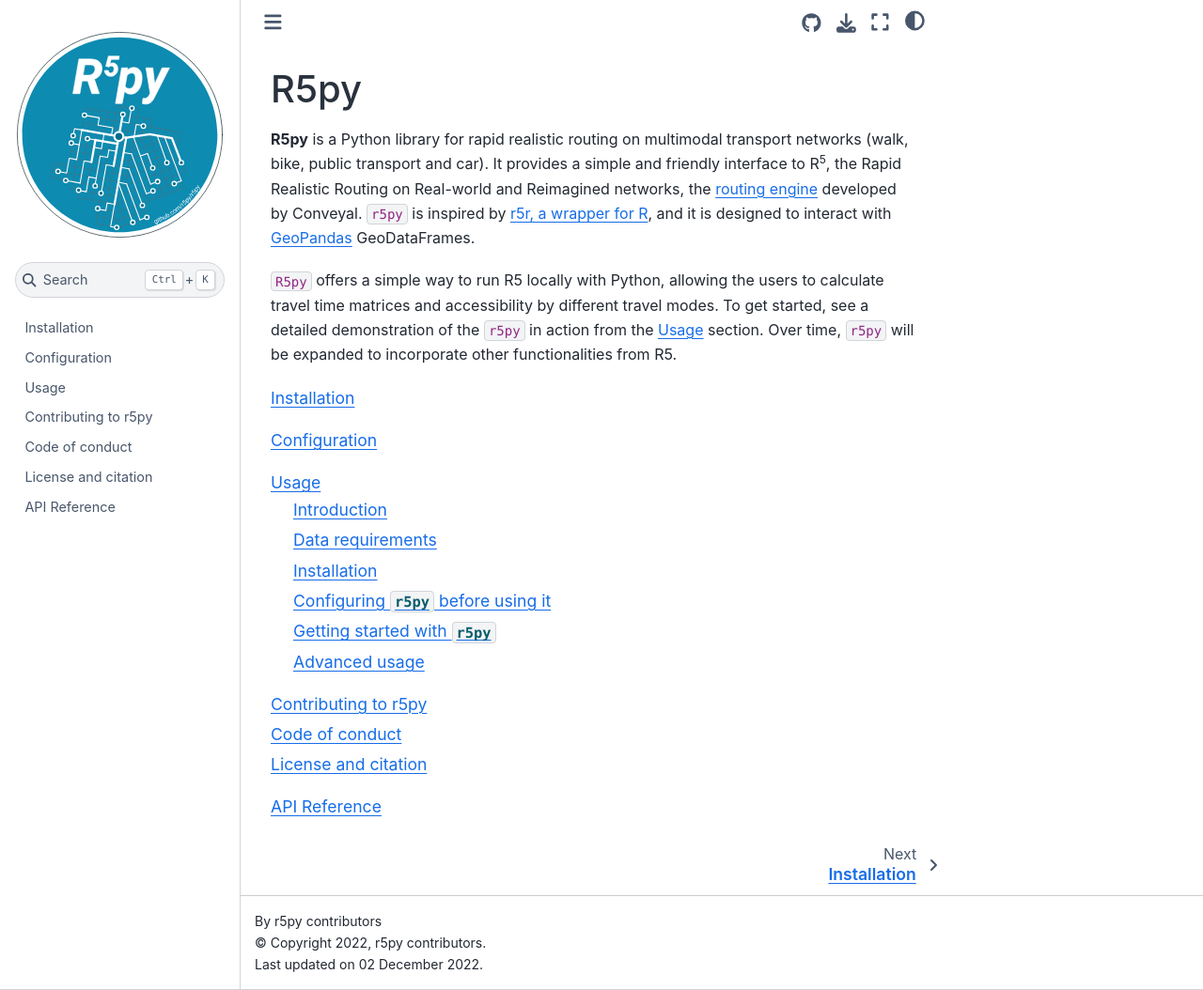
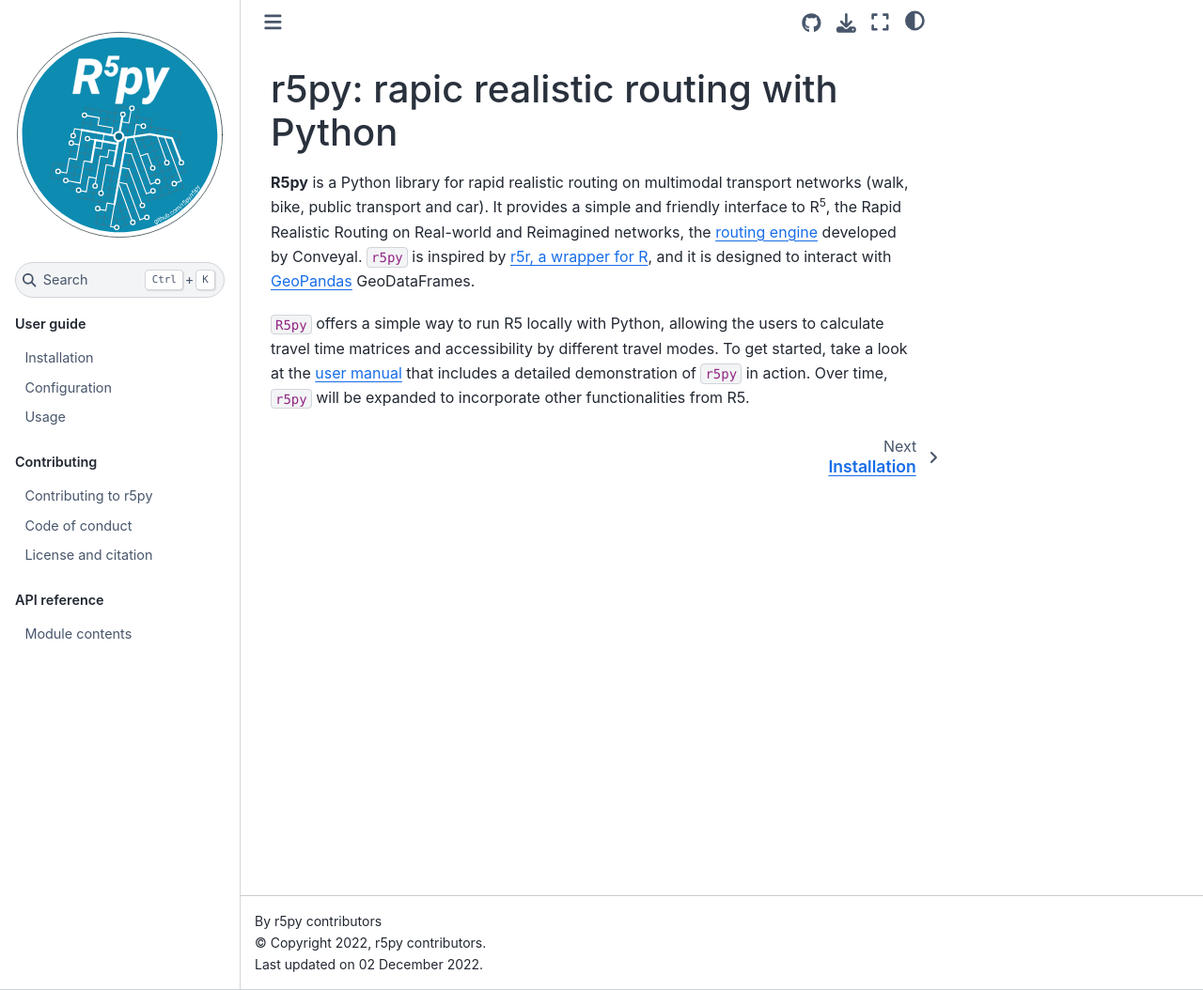
Before and after one commit to r5py/r5py, a Sphinx documentation site: the page built from docs/index.md, in a window 1280 px wide and 1054 px high. Shown: the whole window at 94% size. Built offline with Sphinx 7.4.7 and the Sphinx Book theme 1.1.4, drawn with Linux system fonts in a browser that asks for light colours.

Commit message:
first slight restructuring, taking shapely’s docs as an example

```diff
--- a/docs/index.md
+++ b/docs/index.md
@@ -1,42 +1,43 @@
-# R5py
+# r5py: rapic realistic routing with Python
 
-**R5py** is a Python library for rapid realistic routing on multimodal transport networks (walk, bike, public transport and car).
-It provides a simple and friendly interface to R{sup}`5`, the Rapid Realistic Routing on Real-world and Reimagined networks,
-the [routing engine](https://github.com/conveyal/r5) developed by Conveyal. `r5py` is inspired by [r5r, a wrapper for R](https://ipeagit.github.io/r5r/),
-and it is designed to interact with [GeoPandas](https://geopandas.org/) GeoDataFrames.
+**R5py** is a Python library for rapid realistic routing on multimodal
+transport networks (walk, bike, public transport and car).  It provides a
+simple and friendly interface to R{sup}`5`, the Rapid Realistic Routing on
+Real-world and Reimagined networks, the [routing
+engine](https://github.com/conveyal/r5) developed by Conveyal. `r5py` is
+inspired by [r5r, a wrapper for R](https://ipeagit.github.io/r5r/), and it is
+designed to interact with [GeoPandas](https://geopandas.org/) GeoDataFrames.
 
-`R5py` offers a simple way to run R5 locally with Python, allowing the users to calculate travel time matrices and accessibility by different travel modes.
-To get started, see a detailed demonstration of the `r5py` in action from the {doc}`usage/basic-usage` section.
-Over time, `r5py` will be expanded to incorporate other functionalities from R5.
+`R5py` offers a simple way to run R5 locally with Python, allowing the users to
+calculate travel time matrices and accessibility by different travel modes.  To
+get started, take a look at the [user manual](user-guide/user-manual) that
+includes a detailed demonstration of `r5py` in action.  Over time, `r5py` will
+be expanded to incorporate other functionalities from R5.
 
 :::{toctree}
-:maxdepth: 1
+:caption: User guide
+:maxdepth: 2
+:hidden:
 
-installation/installation
+user-guide/installation
+user-guide/configuration
+user-guide/user-manual
 :::
 
 :::{toctree}
+:caption: Contributing
 :maxdepth: 1
+:hidden:
 
-configuration/configuration
+contributing/CONTRIBUTING
+Code of conduct <contributing/CODE_OF_CONDUCT>
+contributing/citation
 :::
 
 :::{toctree}
-:maxdepth: 2
+:caption: API reference
+:maxdepth: 1
+:hidden:
 
-usage/basic-usage
+Module contents <reference/reference>
 :::
-
-:::{toctree}
-:maxdepth: 1
-
-community/CONTRIBUTING
-Code of conduct <community/CODE_OF_CONDUCT>
-community/citation
-:::
-
-:::{toctree}
-:maxdepth: 1
-
-API Reference <reference/reference>
-:::
```
Also changed, not shown: docs/user-guide/configuration.md (renamed from docs/configuration/configuration.md, +32 -8 lines), docs/user-guide/user-manual.md (renamed from docs/usage/basic-usage.md, +44 -14 lines), docs/contributing/CODE_OF_CONDUCT.md (renamed from docs/community/CODE_OF_CONDUCT.md), docs/contributing/CONTRIBUTING.md (renamed from docs/community/CONTRIBUTING.md), docs/contributing/citation.md (renamed from docs/community/citation.md), docs/user-guide/installation.md (renamed from docs/installation/installation.md).
